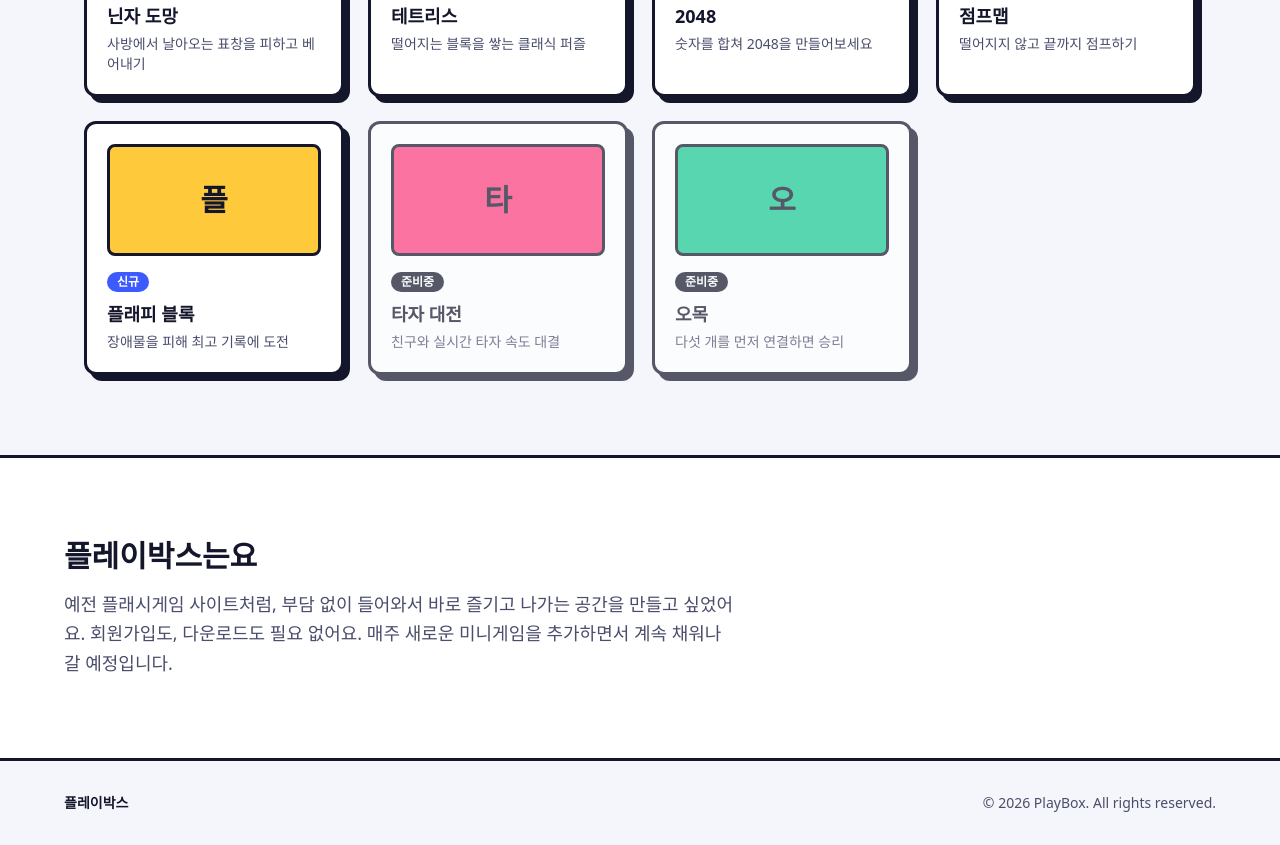
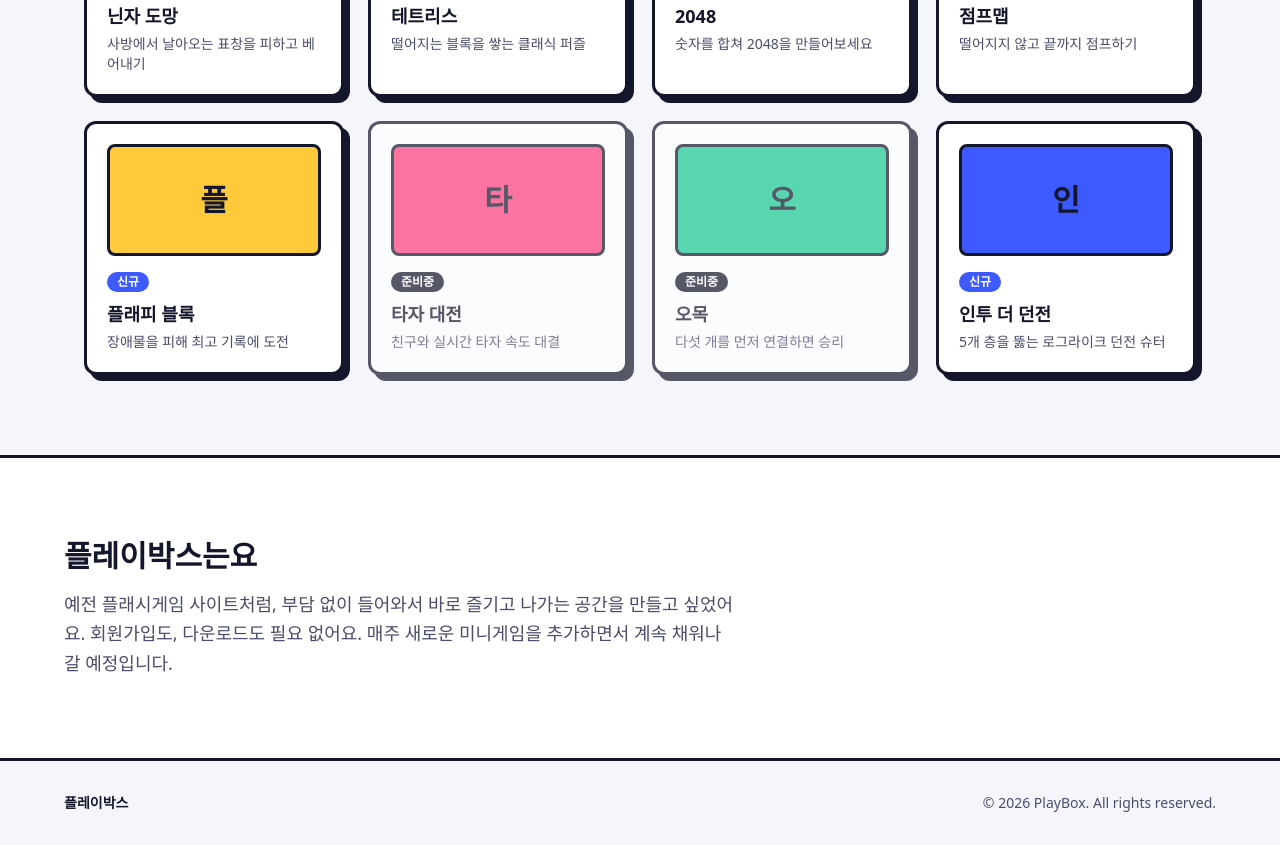
Before and after one commit to CloudMirror97/MiniGames, a Next.js app: page / in a window 1280 px wide. Shown: the part 940-1785 px from the top of the page. Built offline with nearby package versions, Linux system fonts and the light colour scheme.

Commit message:
Update games.ts
인투더던전 ts 추가

```diff
--- a/src/data/games.ts
+++ b/src/data/games.ts
@@ -56,4 +56,11 @@ export const games: Game[] = [
     tag: "준비중",
     color: "mint",
   },
+  {
+  slug: "into-the-dungeon",
+  title: "인투 더 던전",
+  tagline: "5개 층을 뚫는 로그라이크 던전 슈터",
+  tag: "신규",
+  color: "blue",
+  },
 ];
```
